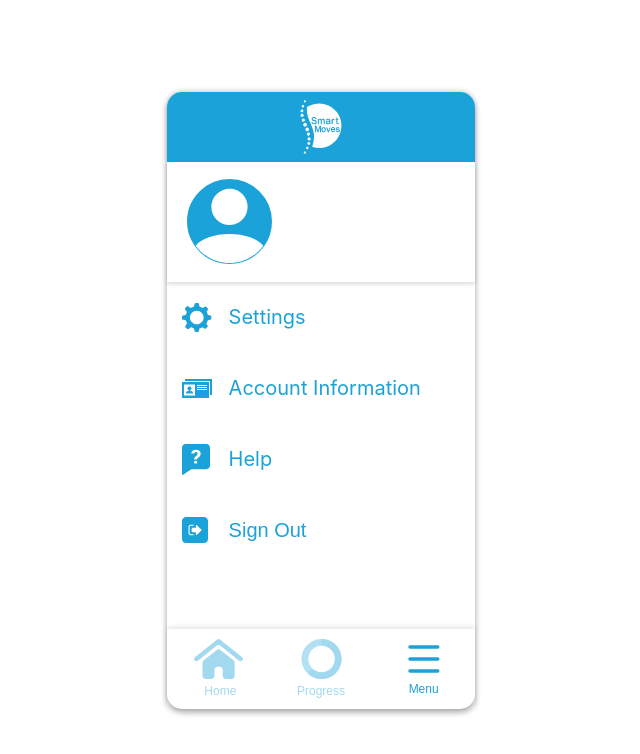
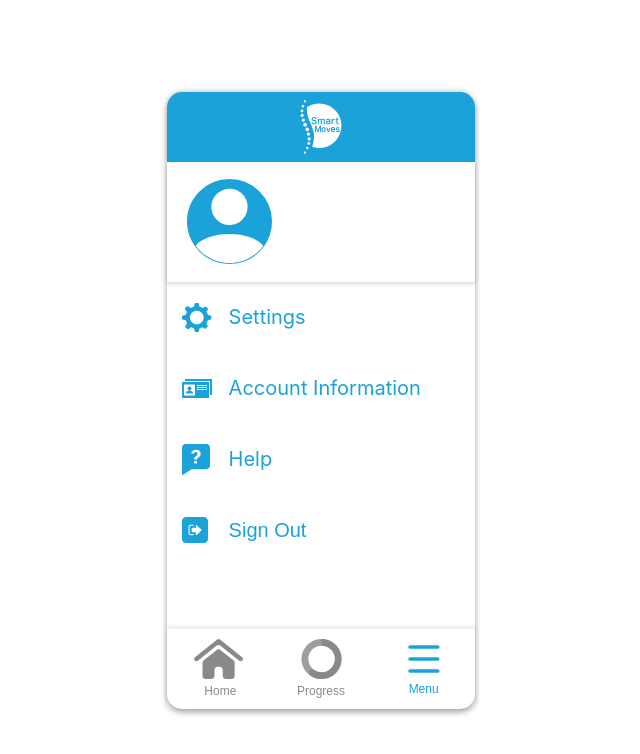
Before and after one commit to NathanCowley-Cooper/smart-moves-app, a React (Create React App) app: page /menu in a window 1280 px wide. Shown: the top 754 px of the page, without its empty margins (319-959 px from the left). Built offline with nearby package versions, Linux system fonts and the light colour scheme.

Commit message:
update Nav

```diff
--- a/src/master/components/nav.scss
+++ b/src/master/components/nav.scss
@@ -33,14 +33,14 @@ nav{
   }
 
 .mainNavIcon{
-  opacity:40%;
+  filter: grayscale(100%);
 }
 
 .mainNavIcon{
   display:grid;
   justify-items: center;
   width:60px;
-  opacity:40%;
+  filter: grayscale(100%);
 
   background-color: #FFFFFF;
   border-width: 0;
@@ -58,5 +58,5 @@ nav{
 }
 
 .mainNav__link--active .mainNavIcon{
-  opacity:100%;
+  filter: grayscale(0%);
 }
```
Also changed, not shown: src/dist/dist.css.
